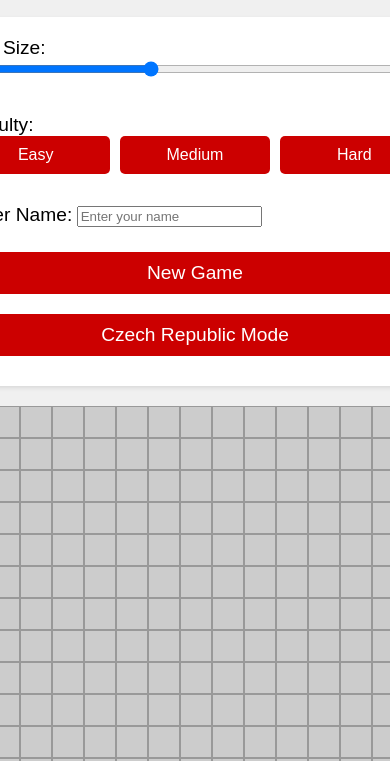
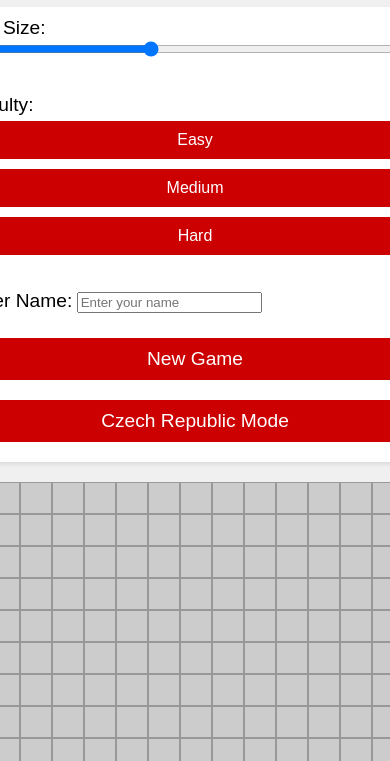
Before and after one commit to Kingurusha/GameSapper, a website: page public/html/startCustomGame.html in a window 390 px wide. Shown: the part 83-844 px from the top of the page. Drawn offline with Linux system fonts and the light colour scheme.

Commit message:
Update custom-game.css

```diff
--- a/public/css/custom-game.css
+++ b/public/css/custom-game.css
@@ -137,3 +137,22 @@ main {
 audio {
     display: none;
 }
+@media (max-width: 600px) {
+    .settings {
+        padding: 10px;
+        max-width: 100%;
+    }
+
+    .difficulty-buttons {
+        flex-direction: column;
+        align-items: stretch;
+    }
+
+        .difficulty-buttons button {
+            margin: 5px 0;
+        }
+
+    main {
+        padding: 10px;
+    }
+}
```
